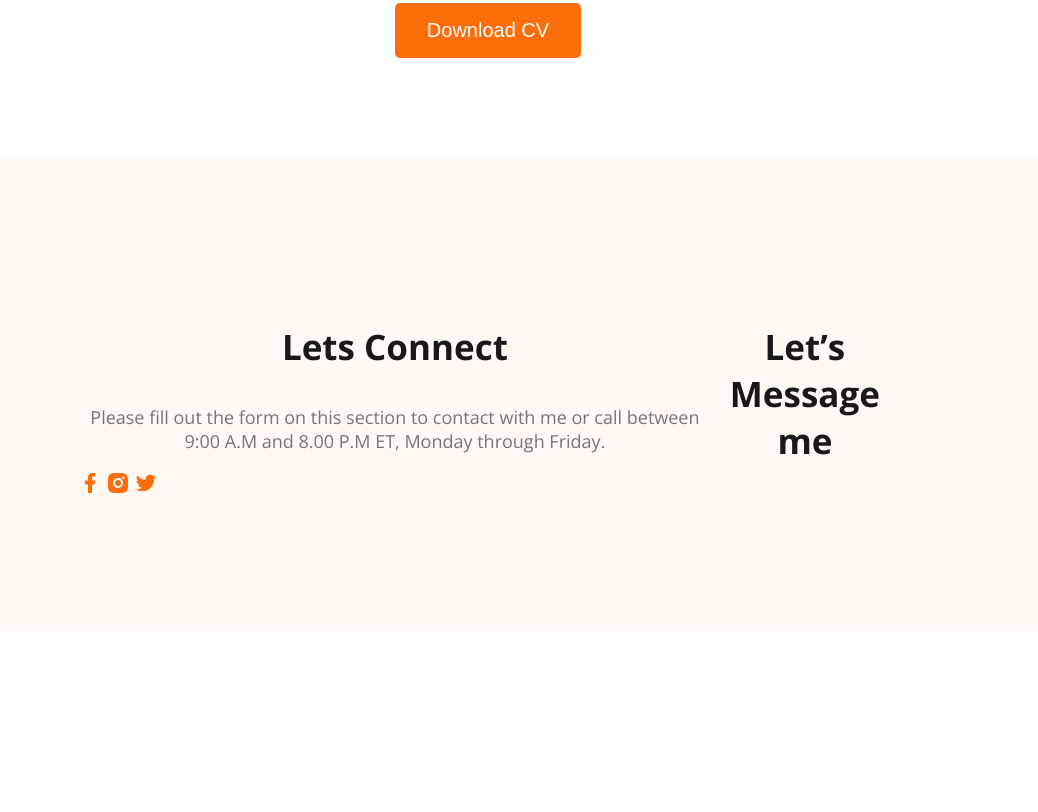
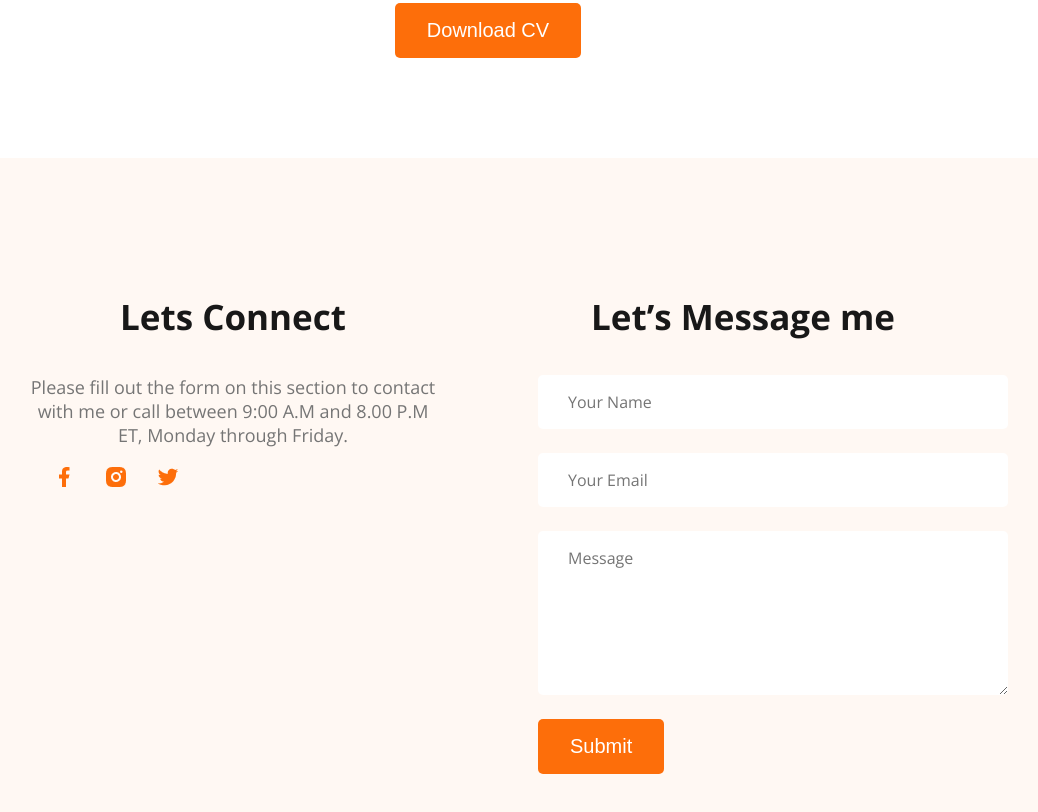
Before and after one commit to salmanbashar1009/developer-portfolio, a plain HTML site: page index.html in a window 1280 px wide. Shown: the part 3096-3908 px from the top of the page, without its empty margins (152-1190 px from the left). Before the commit the page ends 3726 px from the top, so only its background shows below. Drawn offline with nearby package versions, Linux system fonts and the light colour scheme.

Commit message:
contact form added

```diff
--- a/index.html
+++ b/index.html
@@ -175,6 +175,12 @@
         </div>
         <div class="footer-column">
             <h3 class="section-title">Let’s Message me</h3>
+            <form class="contact" action="">
+                <input type="text" placeholder="Your Name">
+                <input type="email" name="" placeholder="Your Email" id="">
+                <textarea name="" id="" placeholder="Message" cols="35" rows="6"></textarea>
+                <input class="btn-primary" type="submit" value="Submit">
+            </form>
         </div>
     </footer>
 
--- a/styles/portfolio.css
+++ b/styles/portfolio.css
@@ -1,6 +1,6 @@
 /*common shared styles*/
 body {
-    font-family: "Open Sans", sans-serif;
+    font-family: "Open Sans";
     margin: 0px;
 }
 
@@ -195,16 +195,45 @@ main section {
     margin: 30px 0px;
 }
 
-.download-cv{
+.download-cv {
     text-align: center;
-    margin:50px;
+    margin: 50px;
 }
 
 /* footer styles */
 
-footer{
+footer {
     display: flex;
+    gap: 100px;
     background: #FFF8F3;
-    padding: 130px 230px;
+    padding: 100px 180px;
     margin-top: 100px;
 }
+
+.social-links a{
+    margin-left: 24px;
+}
+
+.footer-column {
+  width: 50%;
+}
+
+.contact input[type="text"], .contact input[type = "email"],
+textarea {
+    font-family: 'Open Sans';
+    font-style: normal;
+    font-weight: 400;
+    font-size: 16px;
+    color: #757575;
+
+
+    display: block;
+    margin-bottom: 24px;
+    padding: 16px 30px;
+
+    border: 0;
+    border-radius: 5px;
+    background: #FFFFFF;
+    width: 100%;
+
+}
```
